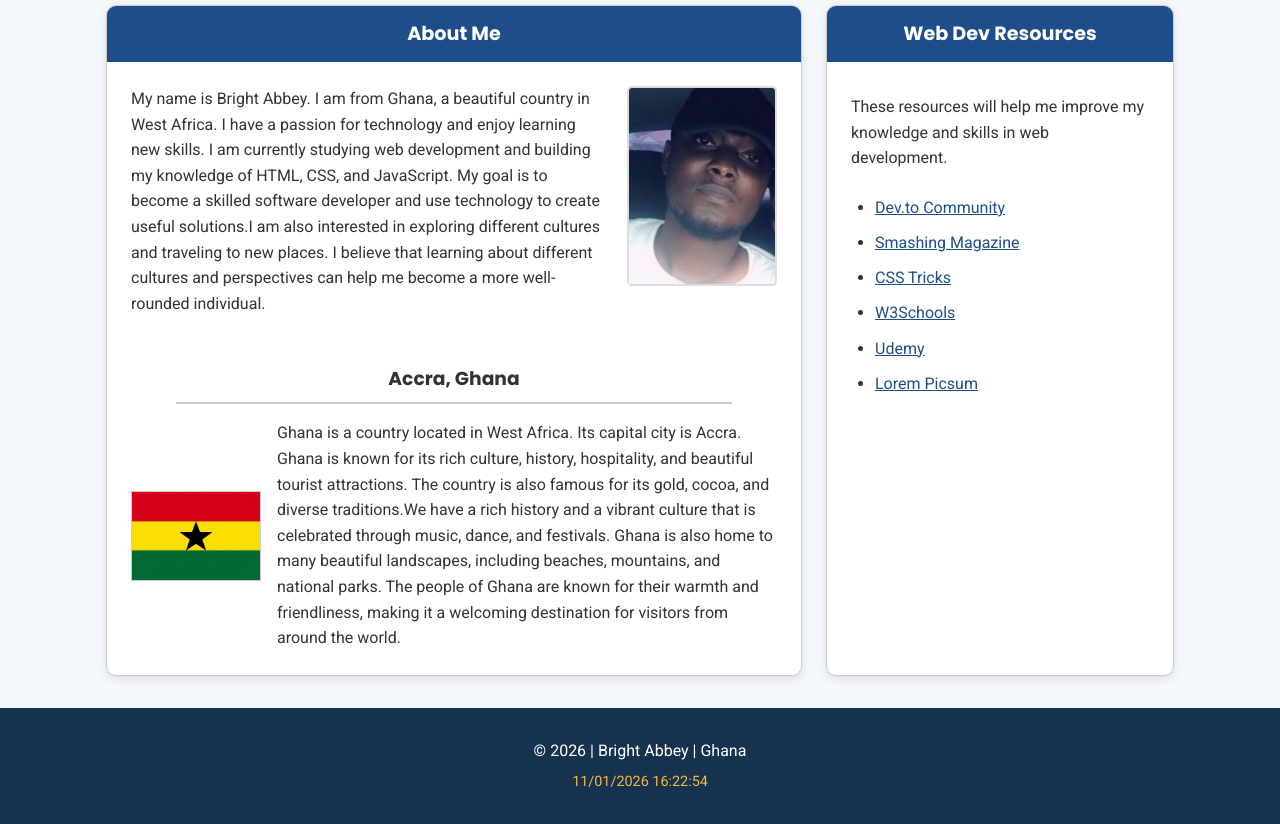
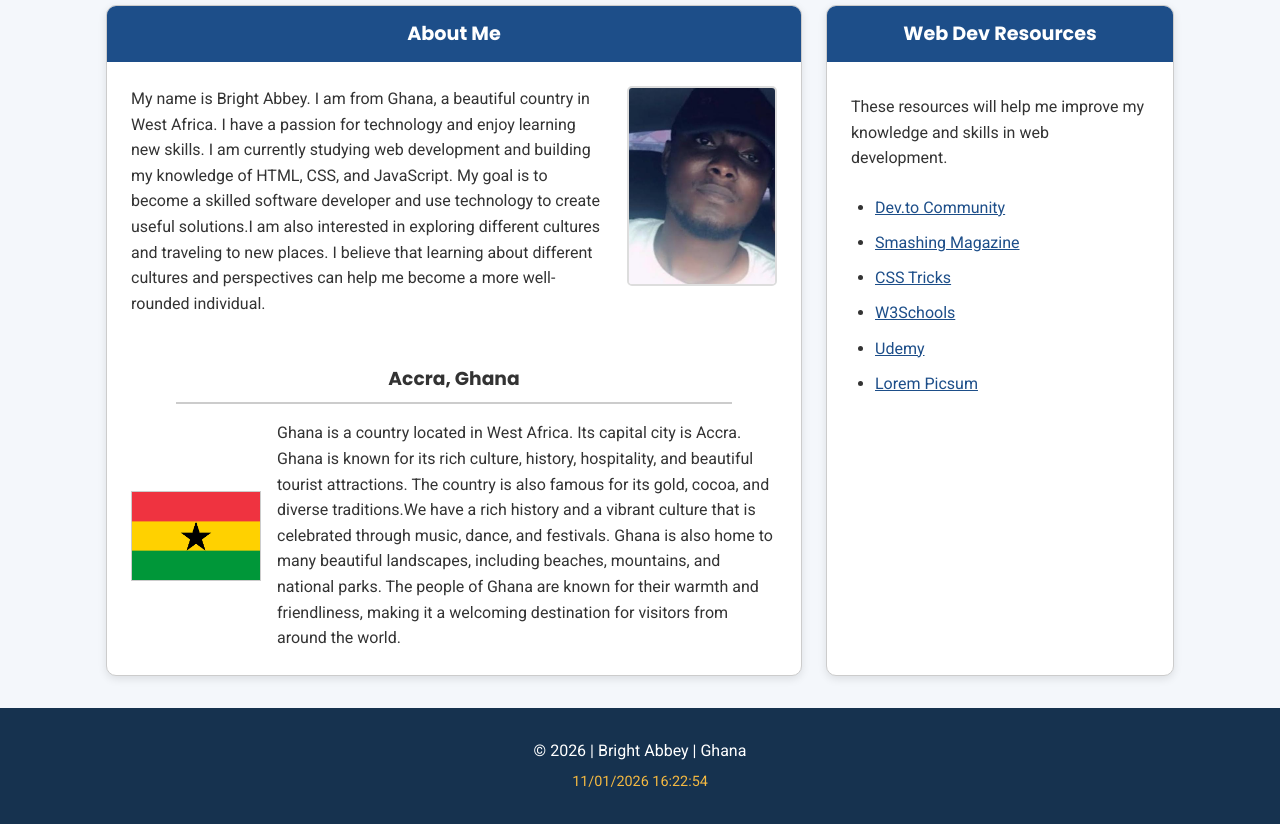
Before and after one commit to kwakuabey/wdd131, a plain HTML site: page index.html in a window 1280 px wide. Shown: the part 240-1064 px from the top of the page. Drawn offline with Linux system fonts and the light colour scheme.

Commit message:
changed the ghana flag

```diff
--- a/index.html
+++ b/index.html
@@ -71,7 +71,7 @@
 
                 <div class="country-content">
 
-                    <img src="images/ghana-flag2.png"
+                    <img src="images/proudghana-flag.png"
                          alt="The national flag of Ghana"
                          class="ghana-image">
 
```
Also changed, not shown: images/ghana-flag-small.png (added), images/ghana-flag.png (deleted), images/ghana-flag2.png (deleted), images/ghana-flag3.webp (added), images/ghana-flag5.webp (added), images/ghana11-flag.jpg (added), images/proudghana-flag.png (added).
